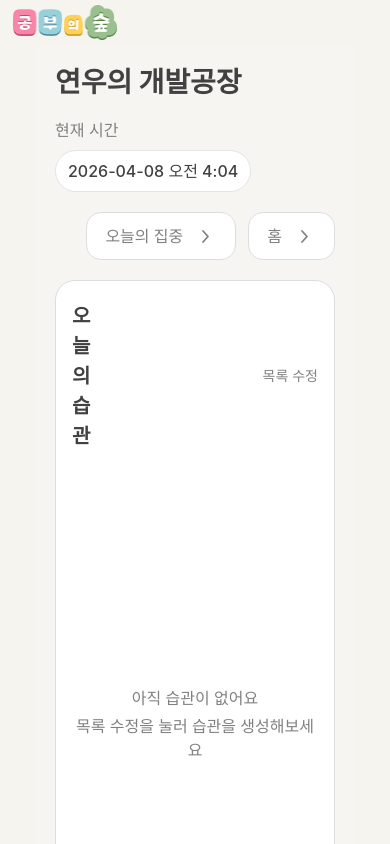
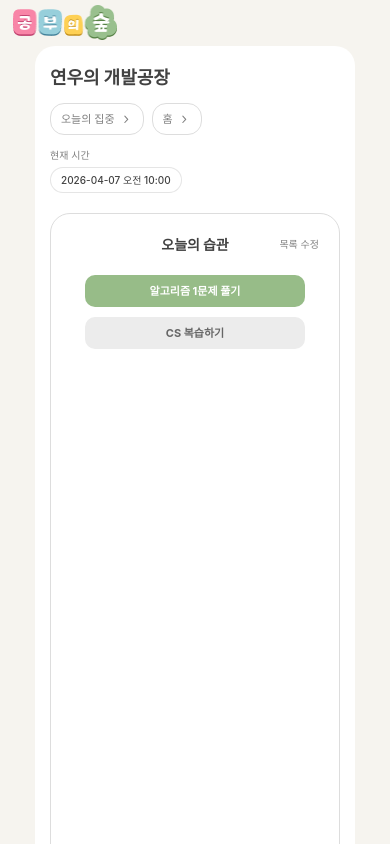
Before and after one commit to juengseulki/Forest-of-Learning-Frontend, a React (Vite) app: page /habit in a window 390 px wide. Shown: the top 844 px of the page. Built offline with nearby package versions, Linux system fonts and the light colour scheme; a web font is replaced by a local one.

Commit message:
style: 모바일,테블릿 스타일링

```diff
--- a/src/feature/habit-1/components/HabitHome.jsx
+++ b/src/feature/habit-1/components/HabitHome.jsx
@@ -1,9 +1,12 @@
 import '../../../styles/reset.css';
 import '../../../styles/habit.css';
 import arrowRightIcon from '../../../shared/images/icons/ic_arrow_right.svg';
+import { habitsMockResponse } from '../../../mocks/habit/habitMockData';
 
 function HabitHome() {
-  const now = new Date();
+  const { currentTime, items = [] } = habitsMockResponse.data;
+
+  const now = new Date(currentTime);
 
   const year = now.getFullYear();
   const month = String(now.getMonth() + 1).padStart(2, '0');
@@ -15,20 +18,12 @@ function HabitHome() {
 
   const formattedTime = `${year}-${month}-${date} ${period} ${hour}:${minute}`;
 
-  const habits = [];
-
   return (
     <section className="habit-page">
       <main className="habit-home">
         <header className="habit-home__header">
-          <div className="habit-home__left">
+          <div className="habit-home__top-block">
             <h1 className="habit-home__title">연우의 개발공장</h1>
-
-            <div className="habit-home__time-wrap">
-              <span className="habit-home__time-label">현재 시간</span>
-              <span className="habit-home__time-badge">{formattedTime}</span>
-            </div>
-          </div>
 
             <div className="habit-home__nav">
               <button type="button" className="habit-home__nav-button">
@@ -49,6 +44,12 @@ function HabitHome() {
                 />
               </button>
             </div>
+          </div>
+
+          <div className="habit-home__time-wrap">
+            <span className="habit-home__time-label">현재 시간</span>
+            <span className="habit-home__time-badge">{formattedTime}</span>
+          </div>
         </header>
 
         <section className="habit-card">
@@ -61,7 +62,7 @@ function HabitHome() {
           </div>
 
           <div className="habit-list">
-            {habits.length === 0 ? (
+            {items.length === 0 ? (
               <div className="habit-empty">
                 <p className="habit-empty__title">아직 습관이 없어요</p>
                 <p className="habit-empty__desc">
@@ -69,12 +70,14 @@ function HabitHome() {
                 </p>
               </div>
             ) : (
-              habits.map((habit) => (
+              items.map((habit) => (
                 <div
                   key={habit.id}
-                  className={`habit-list__item ${habit.done ? 'is-done' : ''}`}
+                  className={`habit-list__item ${
+                    habit.todayRecord?.completed ? 'is-done' : ''
+                  }`}
                 >
-                  {habit.text}
+                  {habit.name}
                 </div>
               ))
             )}
--- a/src/styles/habit.css
+++ b/src/styles/habit.css
@@ -1,5 +1,9 @@
+/* =========================
+   BASE / DESKTOP
+   ========================= */
+
 body {
-  background: #f6f5f2;
+  background: #f6f4ef;
   color: #414141;
   font-family: Pretendard, sans-serif;
 }
@@ -8,7 +12,8 @@ body {
   width: 100%;
   min-height: 100vh;
   padding: 40px;
-  background: #f6f5f2;
+  background: #ffffff;
+  border-radius: 20px;
 }
 
 .habit-home {
@@ -19,15 +24,16 @@ body {
 
 .habit-home__header {
   display: flex;
-  justify-content: space-between;
-  align-items: flex-start;
+  flex-direction: column;
+  gap: 18px;
   margin-bottom: 20px;
 }
 
-.habit-home__left {
+.habit-home__top-block {
   display: flex;
-  flex-direction: column;
-  gap: 18px;
+  justify-content: space-between;
+  align-items: flex-start;
+  gap: 24px;
 }
 
 .habit-home__title {
@@ -36,6 +42,45 @@ body {
   font-weight: 800;
   line-height: 1.2;
   color: #414141;
+}
+
+.habit-home__nav {
+  display: flex;
+  align-items: center;
+  gap: 12px;
+  flex-wrap: nowrap;
+}
+
+.habit-home__nav-button {
+  display: inline-flex;
+  align-items: center;
+  justify-content: center;
+  gap: 10px;
+  min-width: 120px;
+  height: 48px;
+  padding: 0 18px;
+  border-radius: 15px;
+  border: 1px solid #dddddd;
+  background: #ffffff;
+  cursor: pointer;
+}
+
+.habit-home__nav-button.small {
+  min-width: 72px;
+}
+
+.habit-home__nav-text {
+  font-size: 16px;
+  font-weight: 500;
+  color: #818181;
+  white-space: nowrap;
+}
+
+.habit-home__nav-icon {
+  width: 24px;
+  height: 24px;
+  display: block;
+  flex-shrink: 0;
 }
 
 .habit-home__time-wrap {
@@ -54,6 +99,7 @@ body {
   display: inline-flex;
   align-items: center;
   width: fit-content;
+  max-width: 100%;
   padding: 8px 12px;
   border-radius: 999px;
   border: 1px solid rgba(0, 0, 0, 0.1);
@@ -63,65 +109,34 @@ body {
   color: #414141;
 }
 
-.habit-home__nav {
-  display: flex;
-  align-items: center;
-  gap: 12px;
-}
-
-.habit-home__nav-button {
-  display: inline-flex;
-  align-items: center;
-  justify-content: center;
-  gap: 10px;
-  height: 48px;
-  padding: 0 18px;
-  border-radius: 15px;
-  border: 1px solid #ddd;
-  background: #fff;
-  cursor: pointer;
-}
-
-.habit-home__nav-button.small {
-  min-width: 72px;
-}
-
-.habit-home__nav-text {
-  font-size: 16px;
-  font-weight: 500;
-  color: #818181;
-}
-
-.habit-home__nav-icon {
-  width: 24px;
-  height: 24px;
-  display: block;
-}
+/* =========================
+   CARD
+   ========================= */
 
 .habit-card {
-  min-height: 720px;
-  padding: 24px;
+  width: 100%;
+  min-height: 620px;
+  padding: 24px 20px;
   border-radius: 20px;
-  border: 1px solid #ddd;
-  background: #fff;
+  border: 1px solid #dddddd;
+  background: #ffffff;
   display: flex;
   flex-direction: column;
 }
 
 .habit-card__header {
   width: 100%;
-  display: flex;
+  display: grid;
+  grid-template-columns: 92px 1fr 92px;
   align-items: center;
   margin-bottom: 24px;
 }
 
 .habit-card__header-left {
   width: 92px;
-  flex-shrink: 0;
 }
 
 .habit-card__title {
-  flex: 1;
   margin: 0;
   text-align: center;
   font-size: 22px;
@@ -131,7 +146,6 @@ body {
 
 .habit-card__edit {
   width: 92px;
-  flex-shrink: 0;
   border: none;
   background: transparent;
   padding: 0;
@@ -140,9 +154,11 @@ body {
   font-weight: 400;
   color: #818181;
   cursor: pointer;
+  white-space: nowrap;
 }
 
 .habit-list {
+  width: 100%;
   flex: 1;
   display: flex;
   flex-direction: column;
@@ -150,7 +166,8 @@ body {
 }
 
 .habit-list__item {
-  width: 330px;
+  width: 100%;
+  max-width: 330px;
   min-height: 44px;
   margin-bottom: 16px;
   padding: 0 16px;
@@ -162,24 +179,25 @@ body {
   text-align: center;
   font-size: 14px;
   font-weight: 700;
-  color: #666;
+  color: #666666;
 }
 
 .habit-list__item.is-done {
   background: #97bc88;
-  color: #fff;
+  color: #ffffff;
 }
 
 .habit-empty {
   width: 100%;
   flex: 1;
-  min-height: 498px;
+  min-height: 420px;
   display: flex;
   flex-direction: column;
   align-items: center;
   justify-content: center;
   gap: 4px;
   text-align: center;
+  padding: 0 12px;
 }
 
 .habit-empty__title,
@@ -188,50 +206,210 @@ body {
   font-size: 16px;
   font-weight: 500;
   color: #818181;
+  line-height: 1.4;
 }
 
-@media (max-width: 768px) {
+/* =========================
+   TABLET
+   ========================= */
+
+@media (max-width: 1024px) {
   .habit-page {
-    padding: 20px;
+    padding: 32px 24px 64px;
   }
 
-  .habit-home__header {
-    flex-direction: column;
-    gap: 20px;
+  .habit-home {
+    max-width: 744px;
   }
 
-  .habit-home__nav {
-    width: 100%;
-    justify-content: flex-end;
+  .habit-home__title {
+    font-size: 24px;
+  }
+
+  .habit-home__nav-button {
+    min-width: 106px;
+    height: 40px;
+    padding: 0 14px;
+    border-radius: 14px;
+  }
+
+  .habit-home__nav-button.small {
+    min-width: 68px;
+  }
+
+  .habit-home__nav-text {
+    font-size: 14px;
+  }
+
+  .habit-home__nav-icon {
+    width: 20px;
+    height: 20px;
+  }
+
+  .habit-home__time-label {
+    font-size: 15px;
+  }
+
+  .habit-home__time-badge {
+    font-size: 15px;
   }
 
   .habit-card {
-    min-height: 600px;
-    padding: 20px 16px;
+    min-height: 580px;
   }
 
   .habit-card__header {
-    justify-content: space-between;
-    gap: 8px;
+    grid-template-columns: 80px 1fr 80px;
   }
 
-  .habit-card__header-left {
-    display: none;
+  .habit-card__header-left,
+  .habit-card__edit {
+    width: 80px;
   }
 
   .habit-card__title {
-    flex: 0;
-    text-align: left;
     font-size: 20px;
   }
 
   .habit-card__edit {
-    width: auto;
+    font-size: 13px;
+  }
+
+  .habit-list__item {
+    max-width: 280px;
+    min-height: 40px;
+    font-size: 13px;
+  }
+
+  .habit-empty {
+    min-height: 360px;
+  }
+
+  .habit-empty__title,
+  .habit-empty__desc {
+    font-size: 15px;
+  }
+}
+
+/* =========================
+   MOBILE
+   ========================= */
+
+@media (max-width: 767px) {
+  .habit-page {
+    padding: 20px 15px 0;
+  }
+
+  .habit-home {
+    width: 100%;
+    max-width: none;
+    margin: 0;
+  }
+
+  .habit-home__header {
+    gap: 14px;
+    margin-bottom: 20px;
+  }
+
+  .habit-home__top-block {
+    flex-direction: column;
+    align-items: flex-start;
+    gap: 14px;
+  }
+
+  .habit-home__title {
+    font-size: 18px;
+    line-height: 1.3;
+  }
+
+  .habit-home__nav {
+    gap: 8px;
+    flex-wrap: nowrap;
+  }
+
+  .habit-home__nav-button {
+    min-width: auto;
+    height: 32px;
+    padding: 0 10px;
+    border-radius: 14px;
+    gap: 4px;
+    white-space: nowrap;
+  }
+
+  .habit-home__nav-button.small {
+    min-width: auto;
+  }
+
+  .habit-home__nav-text {
+    font-size: 11px;
+    font-weight: 500;
+    white-space: nowrap;
+  }
+
+  .habit-home__nav-icon {
+    width: 14px;
+    height: 14px;
+  }
+
+  .habit-home__time-wrap {
+    gap: 6px;
+  }
+
+  .habit-home__time-label {
+    font-size: 10px;
+    line-height: 1.2;
+  }
+
+  .habit-home__time-badge {
+    padding: 6px 10px;
+    font-size: 10px;
+    line-height: 1.2;
+  }
+
+  .habit-card {
+    width: 100%;
+    min-height: 781px;
+    padding: 20px;
+    border-radius: 20px;
+  }
+
+  .habit-card__header {
+    grid-template-columns: 60px 1fr 60px;
+    margin-bottom: 20px;
+  }
+
+  .habit-card__header-left,
+  .habit-card__edit {
+    width: 60px;
+  }
+
+  .habit-card__title {
+    font-size: 14px;
+  }
+
+  .habit-card__edit {
+    font-size: 10px;
     text-align: right;
   }
 
   .habit-list__item {
-    width: 100%;
-    max-width: 330px;
+    max-width: 220px;
+    min-height: 32px;
+    margin-bottom: 10px;
+    padding: 0 12px;
+    border-radius: 10px;
+    font-size: 11px;
+  }
+
+  .habit-empty {
+    min-height: 620px;
+    gap: 2px;
+    padding: 0 12px;
+  }
+
+  .habit-empty__title,
+  .habit-empty__desc {
+    font-size: 10px;
+    line-height: 1.3;
   }
 }
```
Lines whose indentation alone changed are shown as unchanged.
